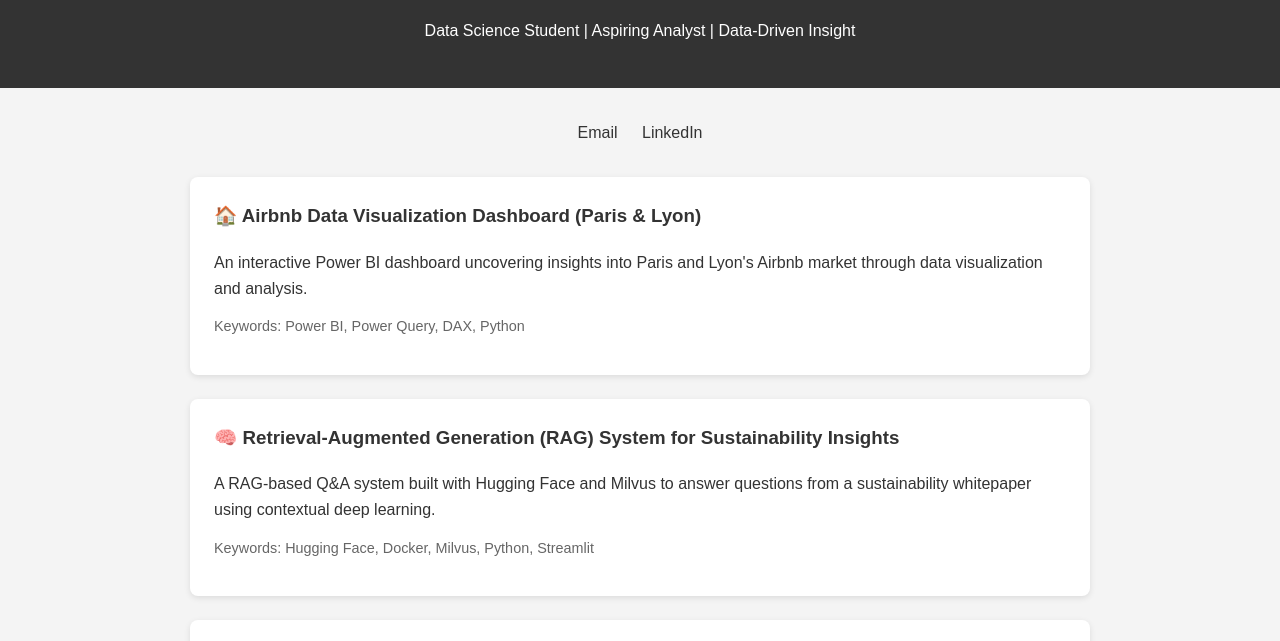
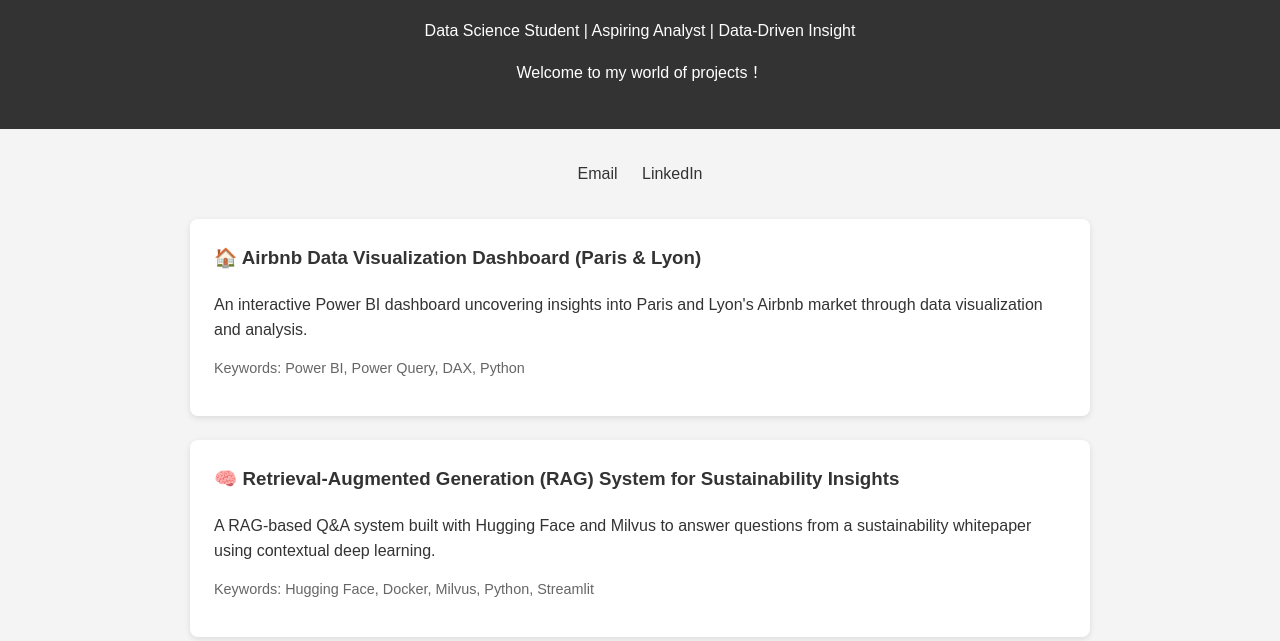
Before and after one commit to Jenny-rib/My_DS_Project, a plain HTML site: page index.html in a window 1280 px wide. Shown: the part 108-749 px from the top of the page. Drawn offline with Linux system fonts and the light colour scheme.

Commit message:
Update index.html

```diff
--- a/index.html
+++ b/index.html
@@ -10,6 +10,7 @@
   <header>
     <h1>Jiani XU</h1>
     <p>Data Science Student | Aspiring Analyst | Data-Driven Insight</p>
+    <p>Welcome to my world of projects！</p>
   </header>
 
   <div class="container">
```
